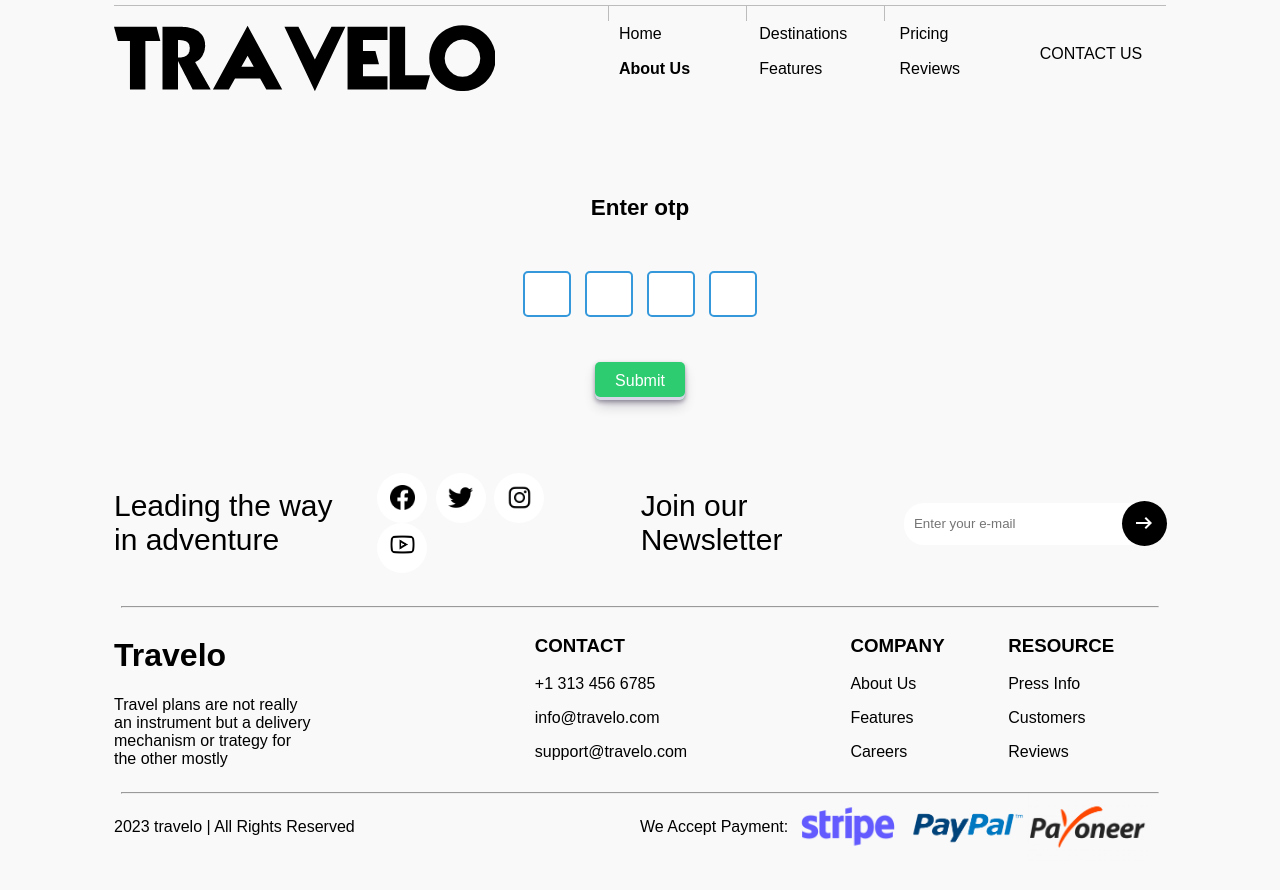
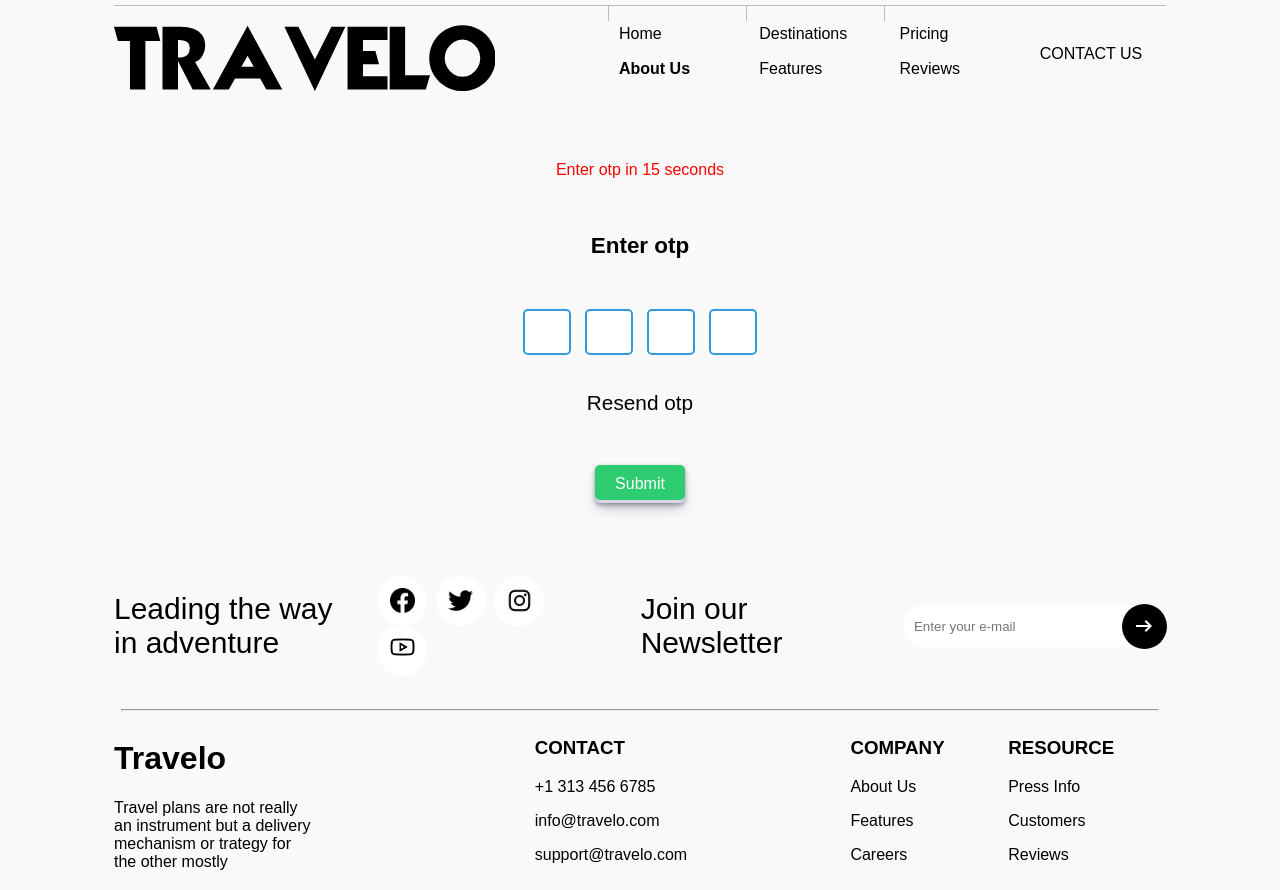
Before and after one commit to Vinay-the-dev-bot/Travelo, a website: page otp/otp.html in a window 1280 px wide. Shown: the top 890 px of the page. Before the commit the page ends 861 px from the top, so only its background shows below. Drawn offline with nearby package versions, Linux system fonts and the light colour scheme; files whose address does not match are found by name; a web font is replaced by a local one.

Commit message:
otp functionalities added

```diff
--- a/otp/otp.html
+++ b/otp/otp.html
@@ -49,6 +49,7 @@
         </nav>
     </div>
 <!----otp part by Saumya-->
+<div class="timer-container" id="timerContainer"></div>
 <div class="otp-container">
     <label id="otpenter"><h3> Enter otp</h3> </label>
     <br>
@@ -56,9 +57,9 @@
     <input type="text" class="otp-input" maxlength="1" />
     <input type="text" class="otp-input" maxlength="1" />
     <input type="text" class="otp-input" maxlength="1" />
-
   </div>
-  <button class="submit-button"><a href="../success/success.html" id="sucess">Submit</a></button>
+  <p id="resend" onclick="startTimer">Resend otp</p>
+  <button class="submit-button" onclick="submitOtp()">Submit</button>
 
 
 
@@ -121,6 +122,6 @@
         </div>
     </div>
 </body>
-<script src="index.js"></script>
+<script src="otp.js"></script>
 
 </html>
--- /dev/null
+++ b/otp/otp.js
@@ -0,0 +1,67 @@
+var timerSeconds = 20;
+var timerInterval;
+var isFirstLoad = true;
+
+function startTimer() {
+  var timerContainer = document.getElementById('timerContainer');
+  timerContainer.style.display = 'block';
+  updateTimerDisplay();
+
+  timerInterval = setInterval(function () {
+    timerSeconds--;
+
+    if (timerSeconds <= 0) {
+      clearInterval(timerInterval);
+    //   window.location.href = '../otp/otp.html';
+    timerContainer.style.display = 'none';
+    } else {
+      updateTimerDisplay();
+    }
+  }, 1000);
+}
+
+function updateTimerDisplay() {
+  var timerContainer = document.getElementById('timerContainer');
+  timerContainer.textContent = 'Enter otp in ' + timerSeconds + ' seconds';
+}
+
+function submitOtp() {
+    var otpInputs = document.querySelectorAll('.otp-input');
+
+    // Check if any OTP input is empty
+    var isEmpty = Array.from(otpInputs).some(function (input) {
+      return input.value.trim() === '';
+    });
+
+    if (isEmpty ) {
+        if(isEmpty){
+      alert('Wrong OTP! Please enter all four digits.');
+        }
+        else{
+            alert('Please enter otp again');
+        }
+    }
+    // if(timerSeconds <= 0){
+
+    //         alert('Please enter otp again');
+    //         window.location.href = '../otp/otp.html';
+    // }
+    else{
+  clearInterval(timerInterval); // Stop the timer when the button is clicked
+  window.location.href = '../success/success.html';
+    }
+
+}
+
+// Start the timer when the page loads
+// window.onload = function () {
+    document.getElementById("resend").addEventListener("click",()=>{
+        clearInterval(timerInterval);
+        timerSeconds = 20;
+        startTimer()
+    });
+    if (isFirstLoad) {
+        startTimer();
+        isFirstLoad = false;
+      }
+// };
--- a/otp/style.css
+++ b/otp/style.css
@@ -215,3 +215,20 @@ body {
   color:white;
   font-size: 1em;
 }
+.timer-container {
+
+  font-family: "Afacad", sans-serif;
+color: red;
+
+  text-align: center;
+  padding: 10px;
+  display: none;
+}
+#resend{
+  font-family: "Afacad", sans-serif;
+
+  text-align: center;
+  padding: 10px;
+  cursor: pointer;
+  font-size: 1.3em;
+}
```
